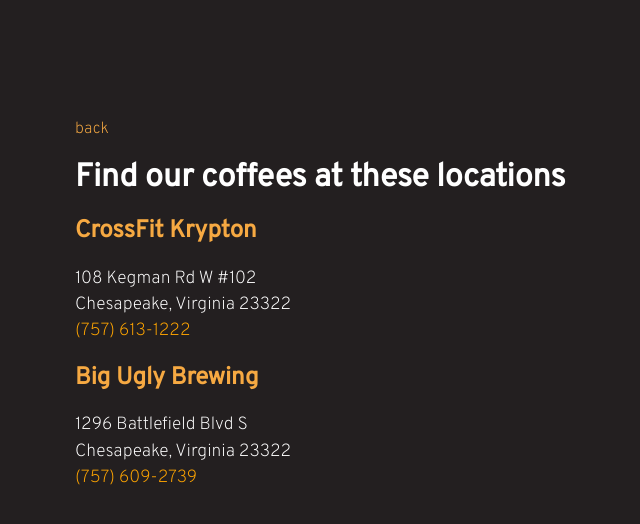
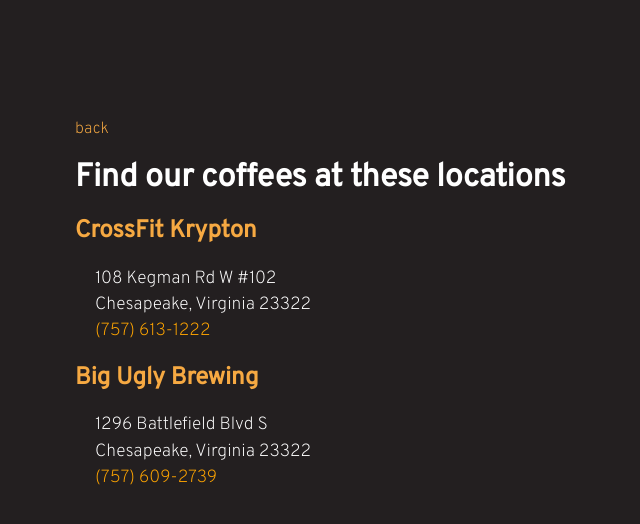
Before and after one commit to taxusstreet/taxusstreet.github.io, a React app: page /retail-locations in a window 1280 px wide. Shown: the top 524 px of the page, without its empty margins (115-755 px from the left). Built offline with nearby package versions, Linux system fonts and the light colour scheme.

Commit message:
added google analytics

```diff
--- a/index.html
+++ b/index.html
@@ -4,11 +4,19 @@
     <meta charset="utf-8">
     <meta name="viewport" content="width=device-width, initial-scale=1">
     <meta name="keywords" content="taxus, street, coffee, chesapeake, virginia">
-    <script async="" src="https://www.google-analytics.com/analytics.js"></script>
     <title>Taxus Street Coffee</title>
     <base href="/" />
     <link rel="stylesheet" type="text/css" href="style/normalize.css">
     <link rel="stylesheet" type="text/css" href="style/style.css">
+    <!-- Global site tag (gtag.js) - Google Analytics -->
+    <script async src="https://www.googletagmanager.com/gtag/js?id=UA-106144212-1"></script>
+    <script>
+      window.dataLayer = window.dataLayer || [];
+      function gtag(){dataLayer.push(arguments);}
+      gtag('js', new Date());
+
+      gtag('config', 'UA-106144212-1');
+    </script>
     <!-- Facebook Pixel Code -->
     <script>
       !function(f,b,e,v,n,t,s)
--- a/src/style/components/_retailLocationsView.scss
+++ b/src/style/components/_retailLocationsView.scss
@@ -14,6 +14,7 @@
 
   p {
     margin: 0;
+    padding-left: 20px;
   }
 }
 
--- a/style/style.css
+++ b/style/style.css
@@ -730,7 +730,8 @@
   #retail-locations-view h2 {
     color: #f6a942; }
   #retail-locations-view p {
-    margin: 0; }
+    margin: 0;
+    padding-left: 20px; }
 
 @media (max-width: 550px) {
   h1 {
```
